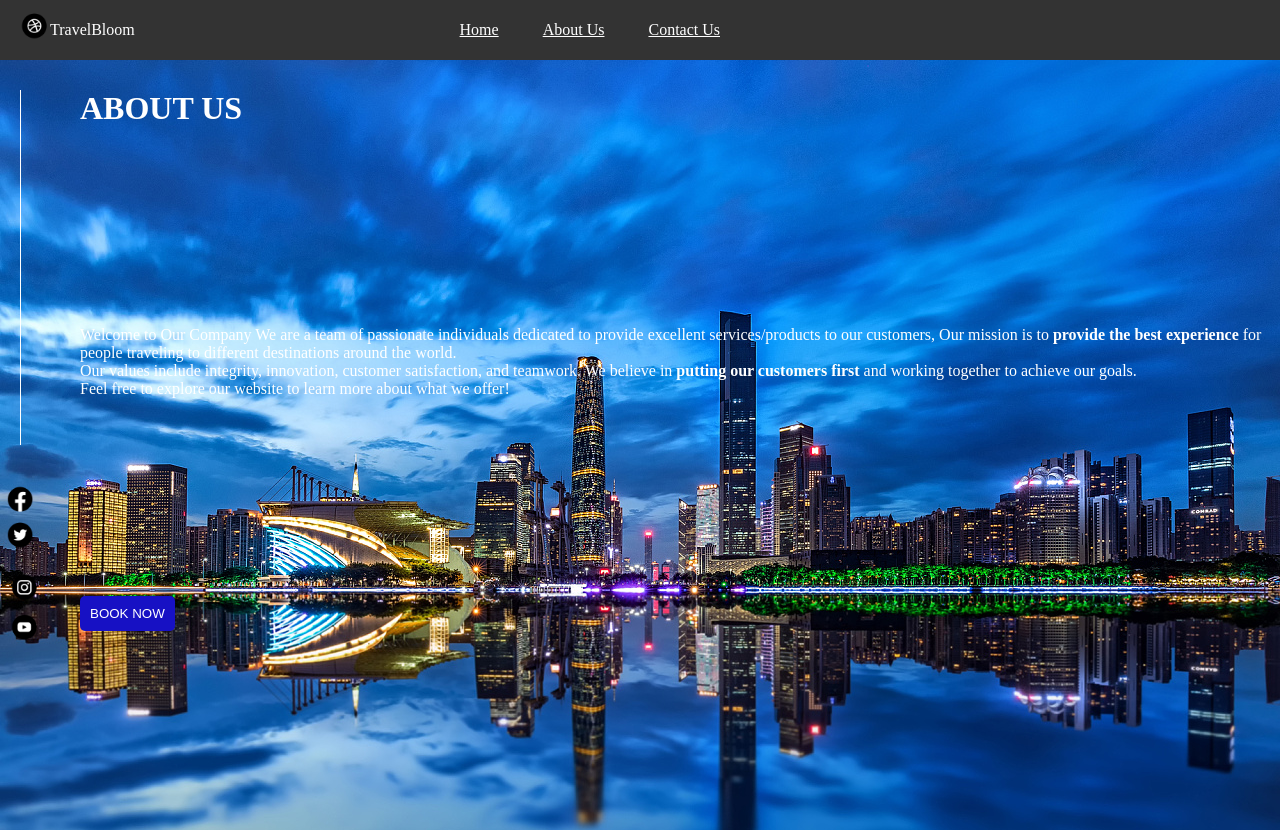
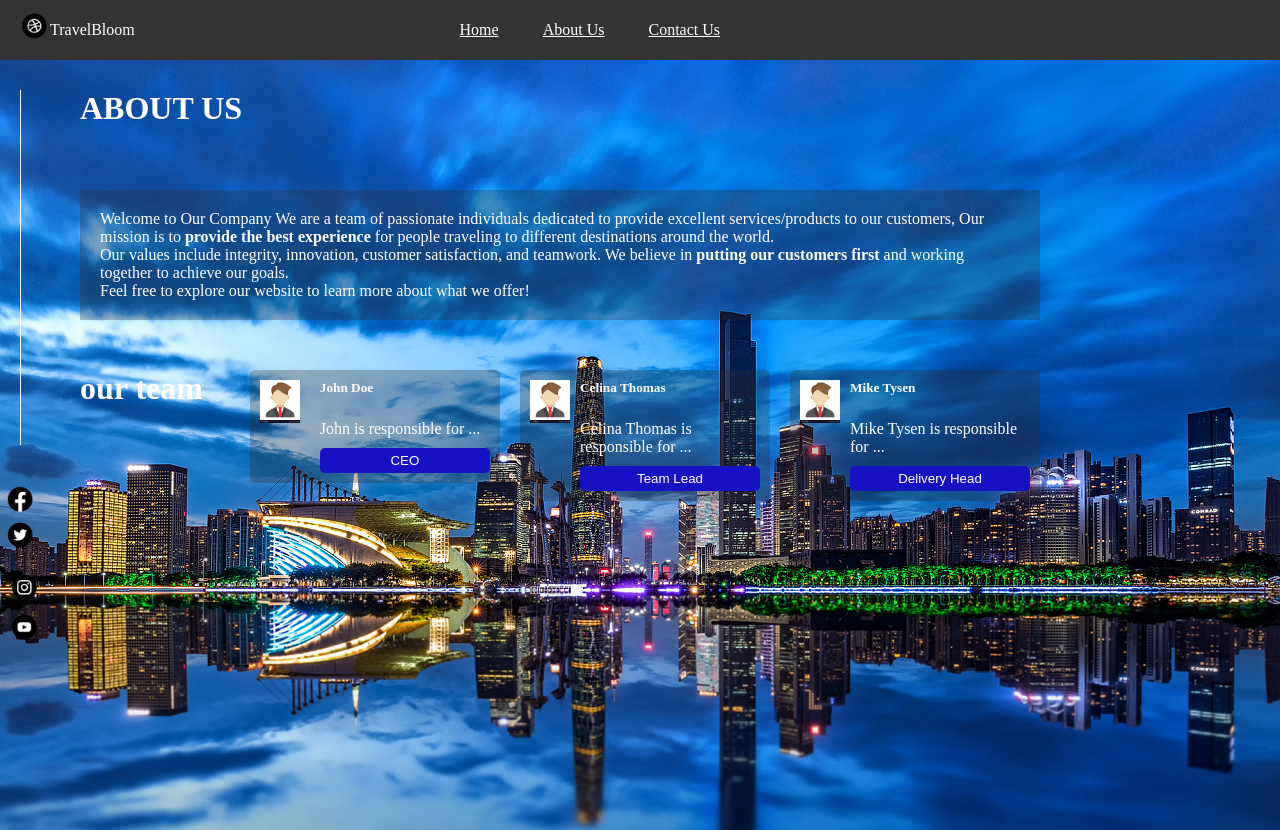
Before and after one commit to LingLingxia/travel_recommendation, a plain HTML site: page about_us.html in a window 1280 px wide. Drawn offline with Linux system fonts and the light colour scheme.

Commit message:
finish about us

```diff
--- a/about_us.html
+++ b/about_us.html
@@ -23,18 +23,38 @@
     </header>
     <div class="main-content">
         <span class="line"></span>
-        <div class="right">
+        <div class="right about-content">
             <h1>
                     ABOUT US
             </h1>
-            <p>
+            <p class="half-transparent-background about-note">
                 Welcome to Our Company We are a team of passionate individuals dedicated to provide excellent services/products
                 to our customers, Our mission is to <b> provide the best experience</b> for people traveling to different
                 destinations around the world. </br>Our values include integrity, innovation, customer satisfaction,
                 and teamwork. We believe in <b> putting our customers first </b>and working together to achieve our goals.</br>
                 Feel free to explore our website to learn more about what we offer!
             </p>
-            <button class="button book-now">BOOK NOW</button>
+            <div class="team">
+                <h1>our team</h1>
+                <div class="half-transparent-background">
+                    <img src="./person.jpg" alt="">
+                    <h5>John Doe</h5>
+                    <span>John is responsible for ...</span>
+                    <button class="button">CEO</button>
+                </div>
+                <div class="half-transparent-background">
+                    <img src="./person.jpg" alt="">
+                    <h5>Celina Thomas</h5>
+                    <span>Celina Thomas is responsible for ...</span>
+                    <button class="button">Team Lead</button>
+                </div>
+                <div class="half-transparent-background">
+                    <img src="./person.jpg" alt="">
+                    <h5>Mike Tysen</h5>
+                    <span>Mike Tysen is responsible for ...</span>
+                    <button class="button">Delivery Head</button>
+                </div>
+            </div>
         </div>
         <div>
             <img src="./face-book.png" alt="">
--- a/style.css
+++ b/style.css
@@ -54,6 +54,7 @@ header a{
 .main-content{
     background-image: url("./background.jpg");
     height: calc(100vh - 60px);
+    background-size: cover;
 }
 
 .main-content{
@@ -74,8 +75,19 @@ header a{
     grid-column-start: 2;
     grid-column-end: span 2;
     display: grid;
-    /* grid-template-columns: 200px;
-    grid-template-rows: 176px; */
+
+}
+.home-content{
+    grid-template-columns: 200px;
+    grid-template-rows: 176px auto 1fr;
+}
+.about-content{
+    grid-template-columns: 0.8fr;
+    grid-template-rows: 50px auto 1fr;
+    gap: 50px;
+}
+.about-note{
+  padding: 20px;
 }
 .right *{
     margin: 0;
@@ -84,7 +96,33 @@ header a{
     justify-self: start;
     align-self:self-start;
     padding: 10px;
+    margin-top: 50px;
 }
 .invisible{
     visibility: hidden;
 }
+.half-transparent-background{
+    background-color: rgba(47, 44, 44, 0.3);
+}
+.team{
+    display: grid;
+    grid-template-columns: 150px repeat(3,1fr);
+    gap: 20px;
+}
+.team > div{
+    padding: 10px;
+    border-radius: 5px;
+    display: grid;
+    grid-template-columns: auto auto;
+    grid-template-rows: 30px auto auto ;
+    gap: 10px;
+    align-self: self-start;
+}
+.team > div > img{
+    grid-row-start: 1;
+    grid-row-end: span 3;
+}
+.team > div > button{
+    align-self:self-start;
+
+}
```
Also changed, not shown: travel_recommendation.html (+1 -1 lines), person.jpg (added).
